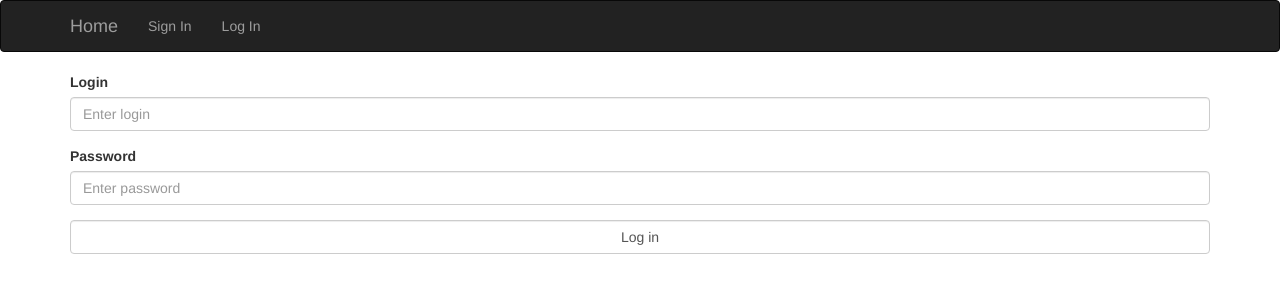
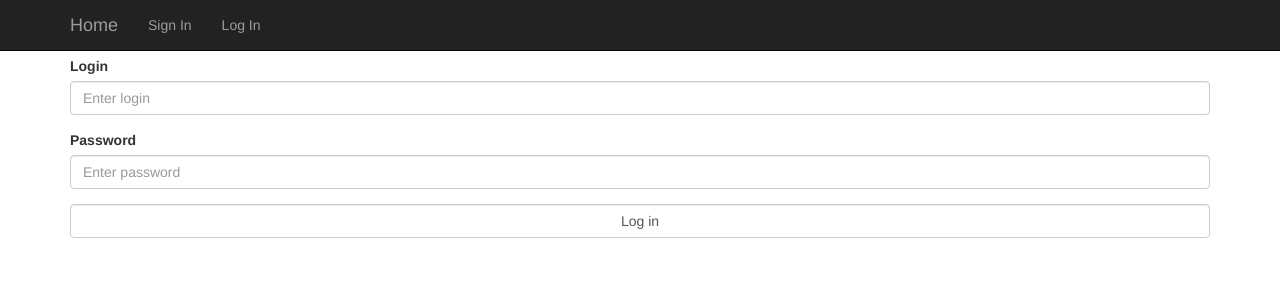
Before and after one commit to YearDegree2/PHPProject, a PHP site: page /login in a window 1280 px wide. Shown: the top 300 px of the page. Run offline with PHP 8.4, Linux system fonts and the light colour scheme.

Commit message:
Update signin.php and login.php

```diff
--- a/app/templates/connection.php
+++ b/app/templates/connection.php
@@ -1,4 +1,4 @@
-<nav class="navbar navbar-inverse">
+<nav class="navbar navbar-inverse  navbar-fixed-top">
     <div class="container">
         <div class="navbar-header">
             <a class="navbar-brand" href="/">Home</a>
--- a/app/templates/login.php
+++ b/app/templates/login.php
@@ -12,6 +12,7 @@
     <div class="container">
         <div id="login">
             <form method="post" action="/login">
+                <h3><span class="label label-default">Log In</span></h3>
                 <div class="form-group">
                     <label for="loginF">Login</label>
                     <input type="text" placeholder="Enter login" name="login" id="loginF" class="form-control"/>
--- a/app/templates/signin.php
+++ b/app/templates/signin.php
@@ -12,6 +12,7 @@
     <div class="container">
         <div id="signin">
             <form method="post" action="/signin">
+                <h3><span class="label label-default">Sign In</span></h3>
                 <div class="form-group">
                     <label for="newLogin">Login</label>
                     <input type="text" placeholder="Enter login" name="newLogin" id="newLogin" class="form-control"/>
```
